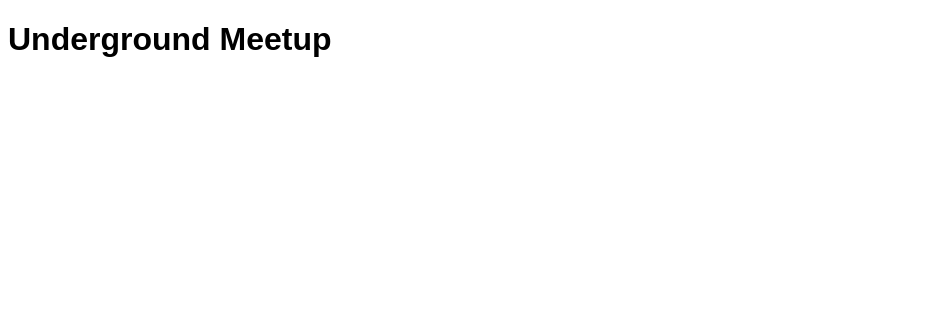
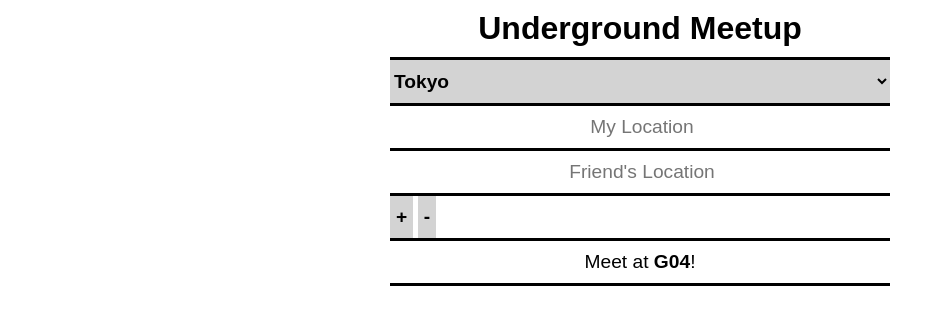
Before and after one commit to Jugendhackt/undergroundmeetup, a Flask app: page / in a window 1280 px wide. Shown: the top 325 px of the page, without its empty margins (0-944 px from the left). Run offline with Flask 2, Linux system fonts and the light colour scheme.

Commit message:
Further web preparations

```diff
--- a/static/main.css
+++ b/static/main.css
@@ -1,3 +1,77 @@
 body {
   font-family: sans-serif;
+  margin: 0;
+  padding: 0;
+/*  background-image: url(/static/background.jpg);
+  background-color: #666;
+  background-size: 100% auto;
+  background-repeat: no-repeat;
+  copyright notice !!!
+*/
 }
+
+main {
+  width: 100%;
+  max-width: 500px;
+  min-height: 100hem;
+  margin: 0 auto;
+  background-color: white;
+}
+
+h1 {
+  font-size: 2rem;
+  text-align: center;
+}
+
+h1, #form > * {
+  margin: 0;
+  border-bottom: 3px solid black;
+  display: block;
+}
+
+h1 {
+  padding-top: 10px;
+  padding-bottom: 10px;
+}
+
+input {
+  border: none;
+  width: 100%;
+  text-align: center;
+  font-size: 1.2rem;
+  padding-top: 10px;
+  padding-bottom: 10px;
+}
+
+select, button {
+  margin: 0;
+  padding-top: 10px;
+  padding-bottom: 10px;
+  width: 100%;
+  border: none;
+  font-size: 1.2rem;
+  font-weight: bold;
+  background-color: lightgray;
+}
+
+#resultcon {
+  font-size: 1.2rem;
+  padding-top: 10px;
+  padding-bottom: 10px;
+  text-align: center;
+}
+
+#result {
+  font-weight: bold;
+}
+
+.two-buttons {
+  display: flex;
+  flex-direction: row;
+  width: 100%;
+}
+.two-buttons button {
+  width: auto;
+  margin: 0;
+  flex-grow: 2;
+}
--- /dev/null
+++ b/static/main.js
@@ -0,0 +1,20 @@
+var inputCount = 2;
+
+function addInput() {
+  var newInput = document.createElement('input');
+  newInput.id = 'friend' + String(inputCount - 1);
+  newInput.setAttribute('placeholder', 'My other Friend\'s Location')
+  var container = document.createElement('div');
+  container.appendChild(newInput);
+
+  var before = document.getElementById('add-field').parentNode;
+
+  document.getElementById('form').insertBefore(container, before);
+  inputCount += 1;
+}
+
+function init() {
+  document.getElementById('add-field').onclick = addInput;
+}
+
+window.onload = init; // TODO replace by ES6 stuff
--- a/templates/index.html
+++ b/templates/index.html
@@ -1,10 +1,36 @@
 <!doctype html>
 <html>
   <head>
+    <meta charset="utf-8"/>
     <title>Underground Meetup</title>
     <link rel="stylesheet" href="{{ stylesheet }}" type="text/css"/>
+    <meta name="viewport" content="initial-scale=1, maximum-scale=1"/>
+    <script src="{{ script }}"></script>
   </head>
   <body>
+    <main>
       <h1>Underground Meetup</h1>
+      <div id="form">
+        <div>
+          <select id="city">
+            <option value="tokyo">Tokyo</option>
+            <!--            <option value="berlin">Berlin</option> -->
+          </select>
+        </div>
+        <div>
+          <input type="text" id="me" placeholder="My Location"/>
+        </div>
+        <div>
+          <input type="text" id="friend1" placeholder="Friend's Location"/>
+        </div>
+        <div class="two-buttons">
+          <button id="add-field">+</button>
+          <button id="del-field">-</button>
+        </div>
+        <div id="resultcon">
+          Meet at <span id="result">G04</span>!
+        </div>
+      </div>
+    </main>
   </body>
 </html>
--- a/ugm_web.py
+++ b/ugm_web.py
@@ -1,6 +1,16 @@
-from flask import Flask, render_template, url_for
+from flask import Flask, render_template, url_for, request, json, make_response
 app = Flask(__name__)
+api_prefix = "/api/v1"
 
 @app.route("/")
 def index():
-    return render_template("index.html", stylesheet=url_for('static', filename='main.css'))
+    return render_template("index.html",
+            stylesheet=url_for('static', filename='main.css'),
+            script=url_for('static', filename='main.js'))
+
+@app.route(api_prefix + "/meetup", methods=['POST'])
+def meetup():
+    data = request.get_json()
+    resp = make_response(json.jsonify(meetup="G04"))
+    resp.mimetype = 'application/json'
+    return resp
```
Lines whose indentation alone changed are shown as unchanged.
